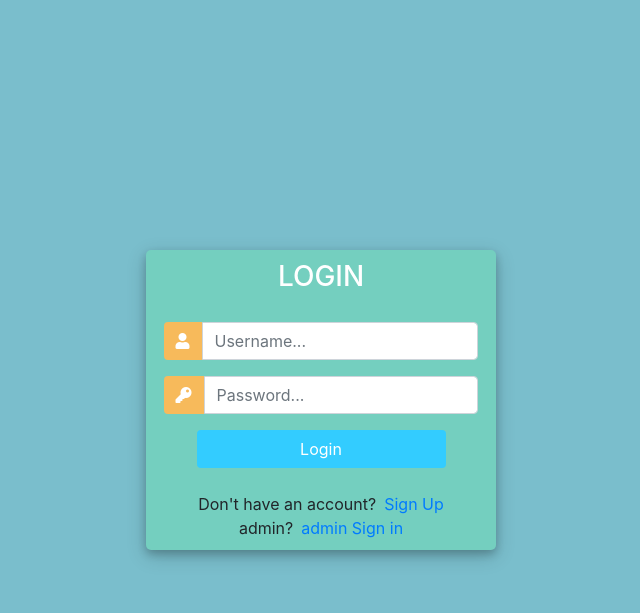
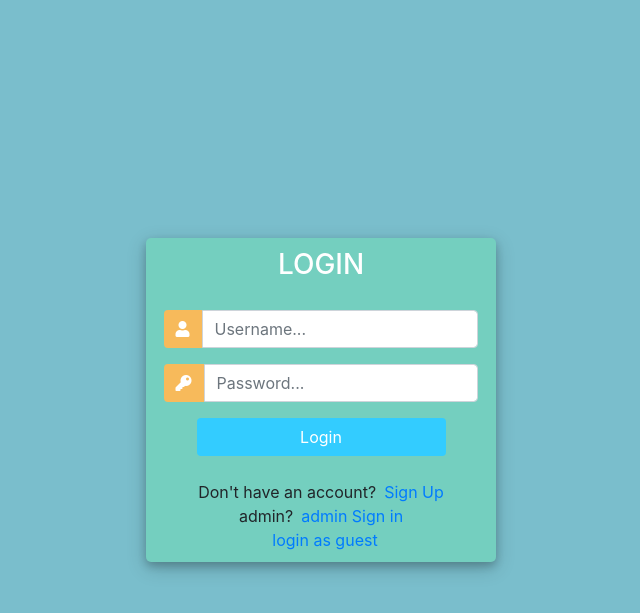
Before and after one commit to ajithkumbla/publiclibrary, a Django app: page /login/ in a window 1280 px wide. Shown: the top 613 px of the page, without its empty margins (319-959 px from the left). Run offline with Django 3.2, Linux system fonts and the light colour scheme; some libraries are stand-ins or nearby versions.

Commit message:
my changes

```diff
--- a/myapp/templates/accounts/dashboard.html
+++ b/myapp/templates/accounts/dashboard.html
@@ -30,7 +30,6 @@
 						<td>{{data.address}}</td>
 						<td>{{data.city}}</td>
 						<td><a class="btn btn-sm btn-info" href="{% url 'review' data.id %}">Review</a></td>
-
 					</tr>
 				{% endfor %}
 
--- a/myapp/templates/accounts/login.html
+++ b/myapp/templates/accounts/login.html
@@ -121,9 +121,9 @@
 					<div class="d-flex justify-content-center links">
 						admin? <a href="{% url 'adminlog' %}" class="ml-2">admin Sign in</a>
 					</div>
-					<!-- <div class="d-flex justify-content-center links">
-						guest? <a href="{% url 'guestlog' 'guest' %}" class="ml-2">guest Sign in</a>
-					</div> -->
+					<div class="d-flex justify-content-center links">
+						 <a href="{% url 'guestlog' 'guest'  %}" class="ml-2">login as guest</a>
+					</div>
 
 				</div>
 			</div>
--- a/myapp/templates/accounts/review.html
+++ b/myapp/templates/accounts/review.html
@@ -2,8 +2,7 @@
 {% load static %}
 {% block content %}
 <br>
-
-<div class="row">
+<div class="">
 	<div class="col-md-12">
 		<div class="card card-body">
             <h2>Reviews</h2>
@@ -28,6 +27,7 @@
 	</div>
 </div>
 <hr>
+{% if current_user|slugify != "anonymoususer" %}
 <div class="row navbar navbar-expand-lg navbar-dark bg-dark">
 	<div class="col-md-12" style="color:navy;background-color:steelblue;">
 		<div class="card card-body">
@@ -52,4 +52,5 @@
 		</div>
 	</div>
 </div>
+{% endif%}
 {% endblock %}
--- a/myapp/urls.py
+++ b/myapp/urls.py
@@ -3,11 +3,14 @@ from . import views
 
 
 urlpatterns = [
+
+	path('', views.home, name="home"),
 	path('register/', views.registerPage, name="register"),
 	path('login/', views.loginPage, name="login"),
 	path('logout/', views.logoutUser, name="logout"),
 	path('review/<str:pk>/', views.review, name="review"),
 	path('submit_post/',views.submit_post,name="submit_post"),
 	path('adminlog/',views.adminlog,name="adminlog"),
-    path('', views.home, name="home"),
+	path('guestlog/<str:pk>/',views.guestlog,name="guestlog"),
+
 ]
--- a/myapp/views.py
+++ b/myapp/views.py
@@ -51,7 +51,7 @@ def home(request):
 	library = Library.objects.all()
 	return render(request, 'accounts/dashboard.html',{'library':library})
 
-@login_required(login_url='login')
+# @login_required(login_url='login')
 def review(request,pk):
 	post_list=Post.objects.all()
 	library_id=pk
@@ -76,3 +76,8 @@ def submit_post(request):
 
 def adminlog(request):
 	return HttpResponseRedirect(reverse('admin:index'))
+
+def guestlog(request,pk):
+	library = Library.objects.all()
+	guest=pk
+	return render(request, 'accounts/dashboard.html',{'library':library,'guest':guest})
```
Also changed, not shown: myapp/admin.py (+9 -1 lines), db.sqlite3.
